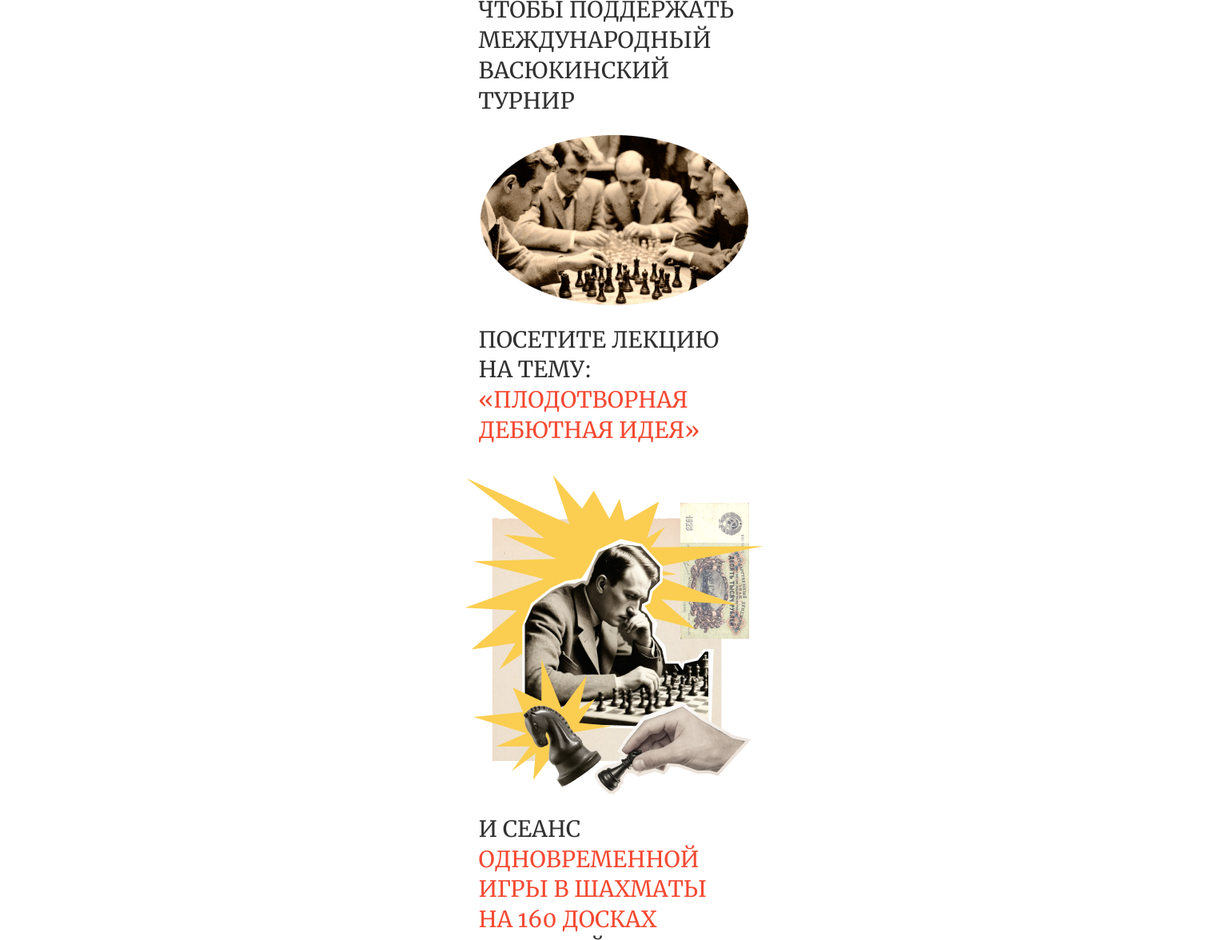
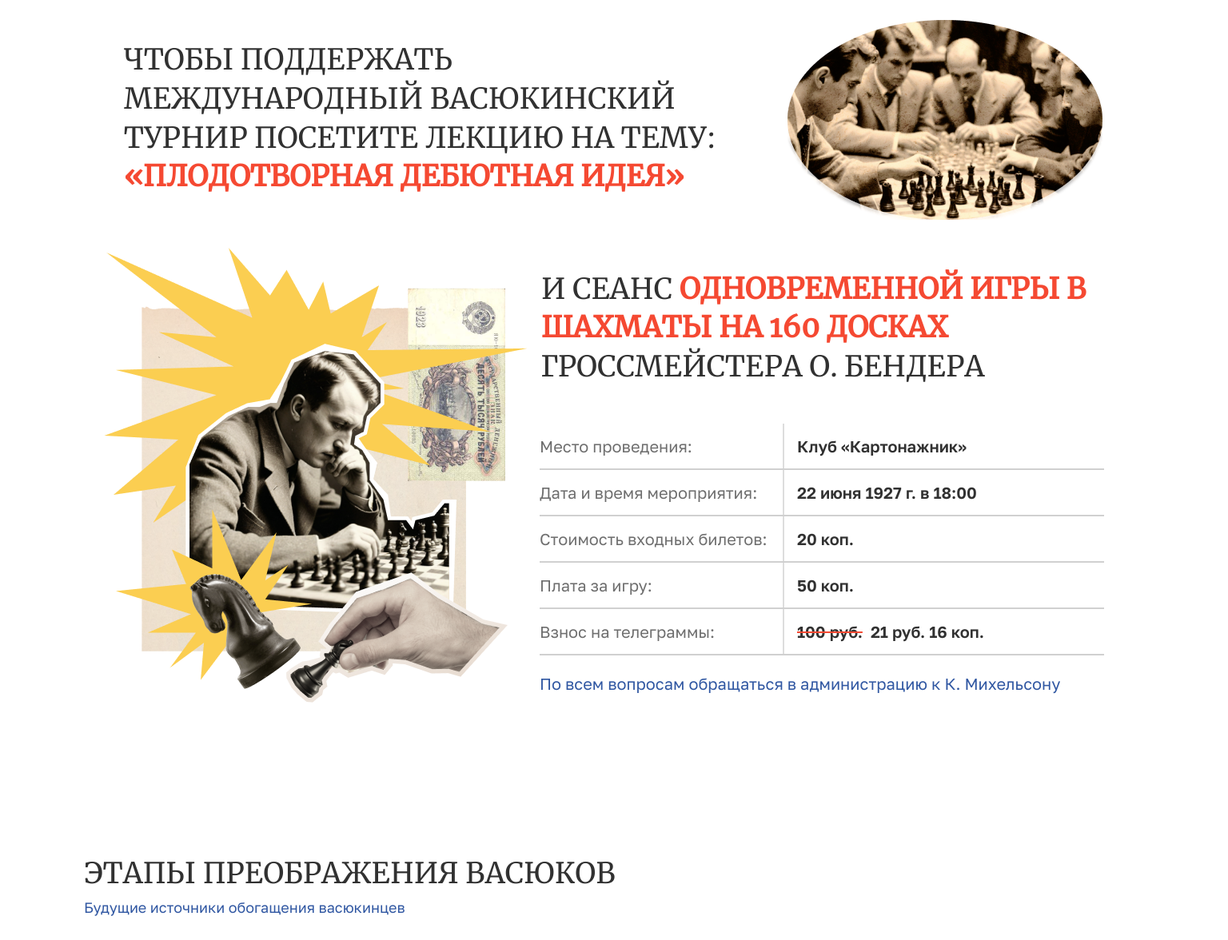
Before and after one commit to BalandinaM/TestYandex, a plain HTML site: page index.html in a window 1536 px wide. Shown: the part 815-1991 px from the top of the page at 80% size. Drawn offline with Linux system fonts and the light colour scheme; files whose address does not match are found by name.

Commit message:
блок event desktop

```diff
--- a/index.html
+++ b/index.html
@@ -32,9 +32,20 @@
   </div>
   <main class="main">
     <section class="main__event">
-      <h3 id="aid" class="event__title">Чтобы поддержать Международный васюкинский турнир <span></span>
-        посетите лекцию на тему:<span>«Плодотворная дебютная идея»</span> и cеанс <span>одновременной игры в шахматы <br> на 160
-          досках </span>гроссмейстера О.&#160;Бендера</h3>
+      <h3 id="aid" class="event__title">
+        <span class="title__pathOne">
+          Чтобы поддержать <br> Международный васюкинский турнир
+          <span></span>
+          посетите лекцию на тему:
+          <span>«Плодотворная дебютная идея»</span>
+        </span>
+        <span class="title__pathTwo">
+           и cеанс
+           <span>одновременной игры в шахматы <br> на 160
+            досках </span>
+            гроссмейстера О.&#160;Бендера
+        </span>
+      </h3>
       <!-- <table cols="1">
                 <caption class="visually-hidden">Информация о месте проведения турнира</caption>
                 <tr>
--- a/style.css
+++ b/style.css
@@ -256,12 +256,7 @@ a {
 }
 
 .event__title {
-  font-family: var(--second-family);
-  font-weight: 400;
-  font-size: 28px;
-  line-height: 135%;
-  text-transform: uppercase;
-  color: var(--black);
+
   padding: 0 18px;
   margin-bottom: 26px;
 
@@ -276,7 +271,22 @@ a {
   url('./images/layer7_309_287.png') 34px 648px no-repeat;
 }
 
-.event__title span {
+.title__pathOne,
+.title__pathTwo {
+  font-family: var(--second-family);
+  font-weight: 400;
+  font-size: 28px;
+  line-height: 135%;
+  text-transform: uppercase;
+  color: var(--black);
+}
+
+.title__pathOne br {
+  display: none;
+}
+
+.title__pathOne span,
+.title__pathTwo span {
   font-family: var(--second-family);
   font-weight: 400;
   font-size: 28px;
@@ -285,21 +295,21 @@ a {
   color: var(--red)
 }
 
-.event__title span:first-child {
+.title__pathOne span:nth-child(2) {
   display: block;
   margin-top: 261px;
 }
 
-.event__title span:nth-child(2) {
+.event__title span:nth-child(3) {
   display: block;
   margin-bottom: 461px;
 }
 
+/*Table*/
+
 .event__infoTable {
   padding: 0 20px;
 }
-
-/*Table*/
 
 .infoTable__wrap-string {
   padding: 16px 0;
@@ -742,4 +752,120 @@ a {
   .header__runLine p {
     font-size: 22px;
   }
+
+  /*Main*/
+
+  .main {
+    width: 1366px;
+  }
+
+  .main__event {
+    margin-top: 0;
+    margin-bottom: 206px;
+  }
+
+  .event__title {
+    position: relative;
+
+    padding: 0 70px;
+    padding-top: 106px;
+    margin-bottom: 46px;
+    display: flex;
+    flex-wrap: wrap;
+    justify-content: space-between;
+
+    background: url(./images/d_event_lection.png) 900px 80px no-repeat;
+  }
+
+  .event__title::after {
+    content: '';
+    position: absolute;
+    width: 550px;
+    height: 600px;
+    top: 350px;
+    left: 30px;
+    z-index: 2;
+    background:
+      url('./images/d_layer1.png') 235px 375px no-repeat,
+      url('./images/d_layer2.png') 107px 397px no-repeat,
+      url('./images/d_layer3.png') 30px 342px no-repeat,
+      url('./images/d_layer4.png') 117px 135px no-repeat,
+      url('./images/d_layer5.png') 15px 15px no-repeat,
+      url('./images/d_layer6.png') 395px 65px no-repeat,
+      url('./images/d_layer7.png') 62px 82px no-repeat;
+  }
+
+  .title__pathOne {
+    justify-self: left;
+    width: 764px;
+    margin-bottom: 92px;
+  }
+
+  .title__pathOne br {
+    display: none;
+  }
+
+  .title__pathTwo {
+    margin-left: auto;
+    width: 704px;
+    padding-right: 15px;
+  }
+
+  .title__pathOne,
+  .title__pathTwo {
+    font-size: 36px;
+    font-weight: 400;
+  }
+
+  .title__pathOne span,
+  .title__pathTwo span {
+    font-size: 36px;
+    font-weight: 700;
+  }
+
+  .title__pathOne span:nth-child(1) {
+    display: none;
+  }
+
+  .title__pathOne span:nth-child(2) {
+    display: inline;
+    margin: 0;
+  }
+  .title__pathOne span:nth-child(3) {
+    margin: 0;
+  }
+
+  .title__pathTwo span br {
+    display: none;
+  }
+
+  /*Table*/
+
+  .event__infoTable {
+    padding-left: 590px;
+    padding-right: 70px;
+  }
+
+  .infoTable__wrap-string,
+  .infoTable__wrap-string:nth-child(5) {
+    display: grid;
+    grid-template-columns: 306px auto;
+    padding: 0;
+    gap: 0;
+  }
+
+  .infoTable__title {
+    padding: 16px 0;
+    margin-bottom: 0;
+    border-right: 2px solid var(--grey);
+  }
+
+  .infoTable__text {
+    padding: 16px 0;
+    padding-left: 16px;
+  }
+
+  .infoTable__notice {
+    font-size: 20px;
+  }
 }
```
Also changed, not shown: images/d_event_lection.png (added), images/d_layer1.png (added), images/d_layer2.png (added), images/d_layer3.png (added), images/d_layer4.png (added), images/d_layer5.png (added), images/d_layer6.png (added), images/d_layer7.png (added).
